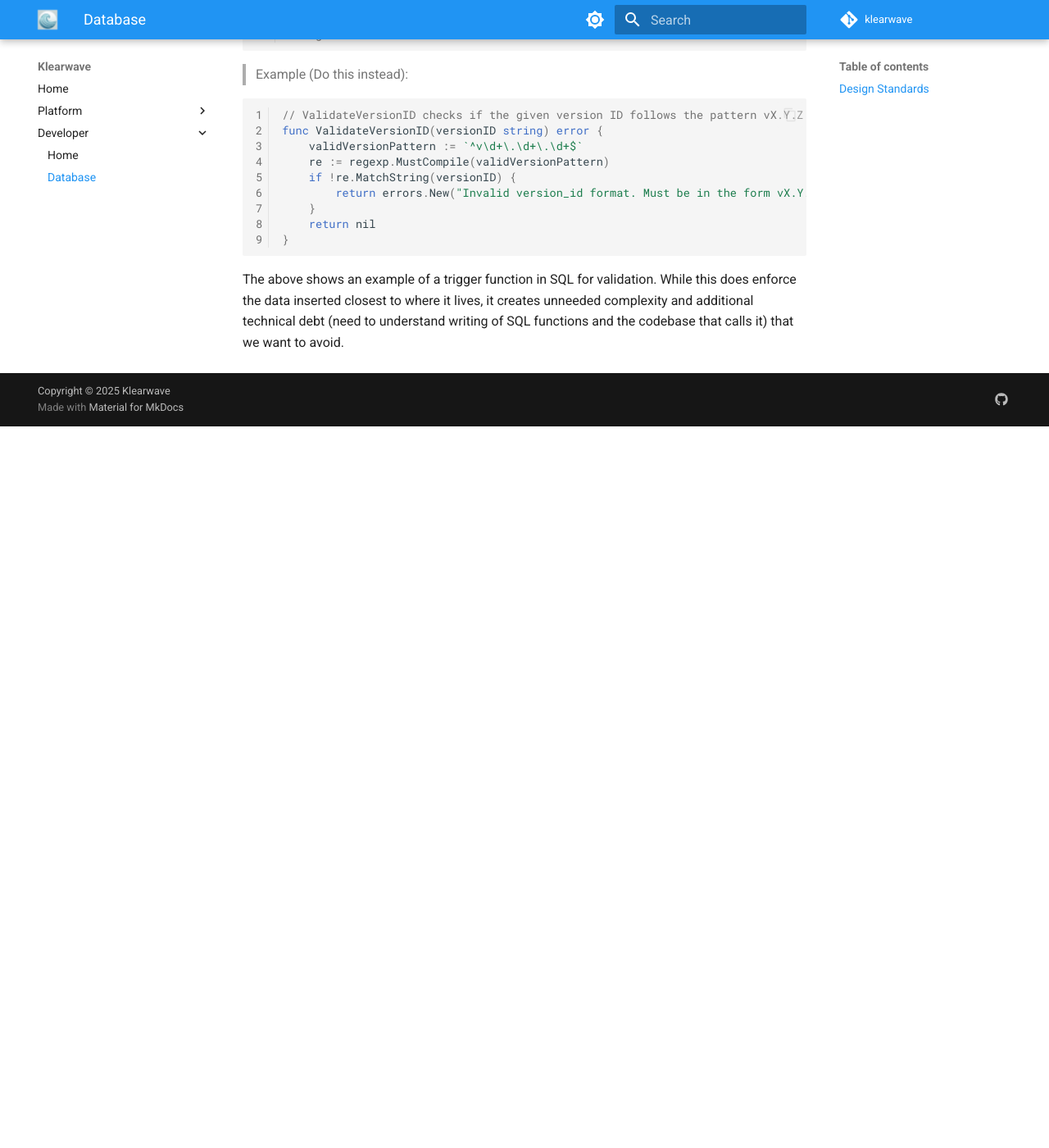
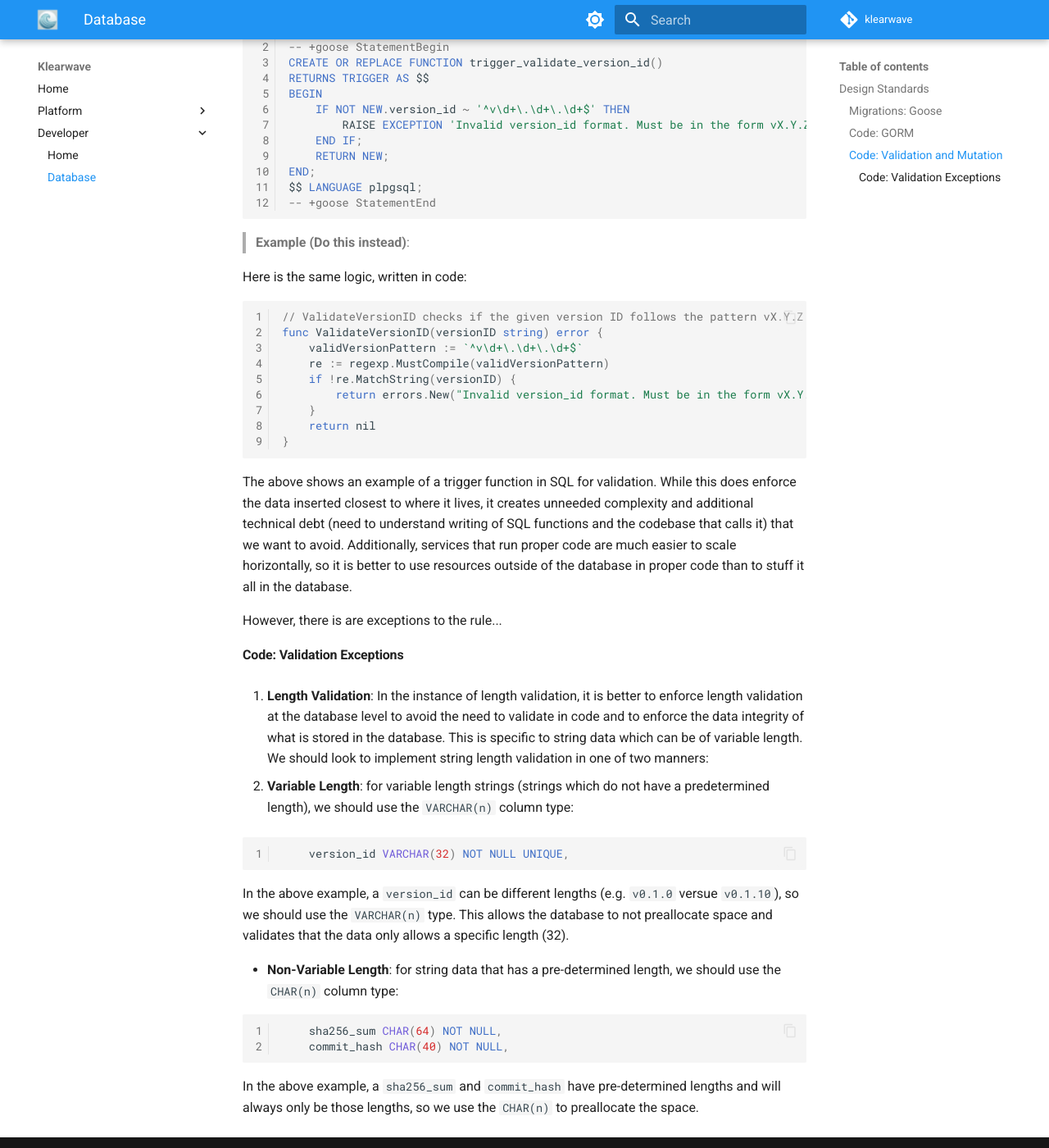
Before and after one commit to klearwave/documentation, an MkDocs documentation site: the page built from docs/developer/database.md, in a window 1280 px wide and 1400 px high, scrolled down 1451 px. Shown: the whole window at 82% size. Built offline with MkDocs 1.6.1 and Material for MkDocs 9.7.7, drawn with Linux system fonts in a browser that asks for light colours; before the commit the page ends 1971 px from its top, so only the background shows below that; some of the changed text lies outside the part shown.

Commit message:
docs: update database design standards
Signed-off-by: Dustin Scott <dustin.scott18@gmail.com>

````diff
--- a/docs/developer/database.md
+++ b/docs/developer/database.md
@@ -6,22 +6,10 @@
 
 ## Design Standards
 
-1. **GORM for database models:** [GORM](https://gorm.io/docs/) should be used in conjunction with Go structs
-in order to tie database models to their underlying records:
 
-> Example struct with GORM:
+### Migrations: Goose
 
-```go
-// ContainerImageBase is the base set of fields for all ContainerImage objects.
-type ContainerImageBase struct {
-	Image      string `json:"image,omitempty" example:"ghcr.io/klearwave/service-info:latest" doc:"Full container image including the registry, repository and tag."`
-	SHA256Sum  string `json:"sha256sum,omitempty" example:"2d4b92db6941294f731cfe7aeca336eb8dba279171c0e6ceda32b9f018f8429d" doc:"SHA256 sum of the container image."`
-	CommitHash string `json:"commit_hash,omitempty" example:"631af50a8bbc4b5e69dab77d51a3a1733550fe8d" doc:"Commit hash related to the image."`
-}
-```
-
-
-2. **Goose for database migrations:** [Goose](https://github.com/pressly/goose) should be used in conjunction
+[Goose](https://github.com/pressly/goose) should be used in conjunction
 with SQL files in order to achieve database migrations.  Migrations should exist at the top level
 of a repository in a `migrations/` folder.
 
@@ -34,18 +22,19 @@
 └── 000002_create_container_images_table.sql
 ```
 
-> Example `migration.sql` file:
+> **Example `migration.sql` file**:
 
 ```sql
 -- +goose Up
 CREATE TABLE versions (
     id SERIAL PRIMARY KEY,
     version_id VARCHAR(32) NOT NULL UNIQUE,
-    latest BOOLEAN DEFAULT FALSE,
+    stable BOOLEAN DEFAULT FALSE,
     x_version INT,
     y_version INT,
     z_version INT,
-    created_at TIMESTAMP NOT NULL DEFAULT CURRENT_TIMESTAMP
+    created_at TIMESTAMP NOT NULL DEFAULT CURRENT_TIMESTAMP,
+    updated_at TIMESTAMP NOT NULL DEFAULT CURRENT_TIMESTAMP,
 );
 
 -- +goose Down
@@ -53,12 +42,33 @@
 ```
 
 
-3. **Code for validation and mutation:** as opposed to writing complex functions
+### Code: GORM
+
+[GORM](https://gorm.io/docs/) should be used in conjunction with Go structs
+in order to tie database models to their underlying records:
+
+> **Example struct with GORM**:
+
+```go
+// ContainerImageBase is the base set of fields for all ContainerImage objects.
+type ContainerImageBase struct {
+	Image      string `json:"image,omitempty" example:"ghcr.io/klearwave/service-info:latest" doc:"Full container image including the registry, repository and tag."`
+	SHA256Sum  string `json:"sha256sum,omitempty" example:"2d4b92db6941294f731cfe7aeca336eb8dba279171c0e6ceda32b9f018f8429d" doc:"SHA256 sum of the container image."`
+	CommitHash string `json:"commit_hash,omitempty" example:"631af50a8bbc4b5e69dab77d51a3a1733550fe8d" doc:"Commit hash related to the image."`
+}
+```
+
+
+### Code: Validation and Mutation
+
+Use Golang as opposed to writing complex functions
 in SQL, we should use proper code to validate inputs before inserting into the
 database.  Additionally, we should also use proper code to mutate any incoming
 database records.
 
-> Example (Do not do this):
+> **Example (Do not do this)**:
+
+Here is a sample SQL file with complex trigger functions (logic in SQL):
 
 ```sql
 -- Function to validate semantic versioning format
@@ -75,7 +85,9 @@
 -- +goose StatementEnd
 ```
 
-> Example (Do this instead):
+> **Example (Do this instead)**:
+
+Here is the same logic, written in code:
 
 ```go
 // ValidateVersionID checks if the given version ID follows the pattern vX.Y.Z
@@ -92,4 +104,38 @@
 The above shows an example of a trigger function in SQL for validation.  While this does
 enforce the data inserted closest to where it lives, it creates unneeded complexity and
 additional technical debt (need to understand writing of SQL functions and the codebase
-that calls it) that we want to avoid.
+that calls it) that we want to avoid.  Additionally, services that run proper code are
+much easier to scale horizontally, so it is better to use resources outside of the database
+in proper code than to stuff it all in the database.
+
+However, there is are exceptions to the rule...
+
+
+#### Code: Validation Exceptions
+
+1. **Length Validation**: In the instance of length validation, it is better to enforce length validation at the
+database level to avoid the need to validate in code and to enforce the data integrity
+of what is stored in the database.  This is specific to string data which can be of
+variable length.  We should look to implement string length validation in one of two manners:
+
+* **Variable Length**: for variable length strings (strings which do not have a predetermined length), we
+should use the `VARCHAR(n)` column type:
+
+```sql
+    version_id VARCHAR(32) NOT NULL UNIQUE,
+```
+
+In the above example, a `version_id` can be different lengths (e.g. `v0.1.0` versue `v0.1.10`), so we
+should use the `VARCHAR(n)` type.  This allows the database to not preallocate space and validates
+that the data only allows a specific length (32).
+
+* **Non-Variable Length**: for string data that has a pre-determined length, we should use the
+`CHAR(n)` column type:
+
+```sql
+    sha256_sum CHAR(64) NOT NULL,
+    commit_hash CHAR(40) NOT NULL,
+```
+
+In the above example, a `sha256_sum` and `commit_hash` have pre-determined lengths and will always
+only be those lengths, so we use the `CHAR(n)` to preallocate the space.
````
